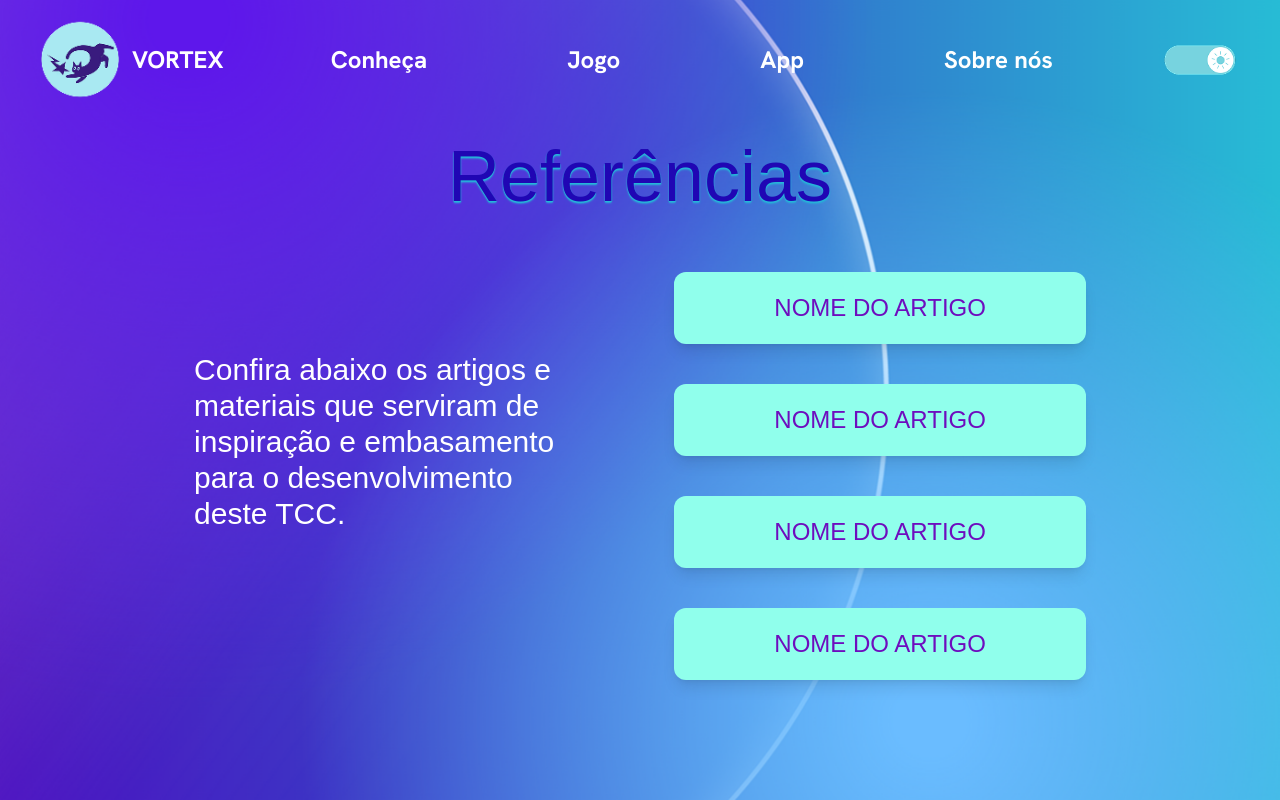
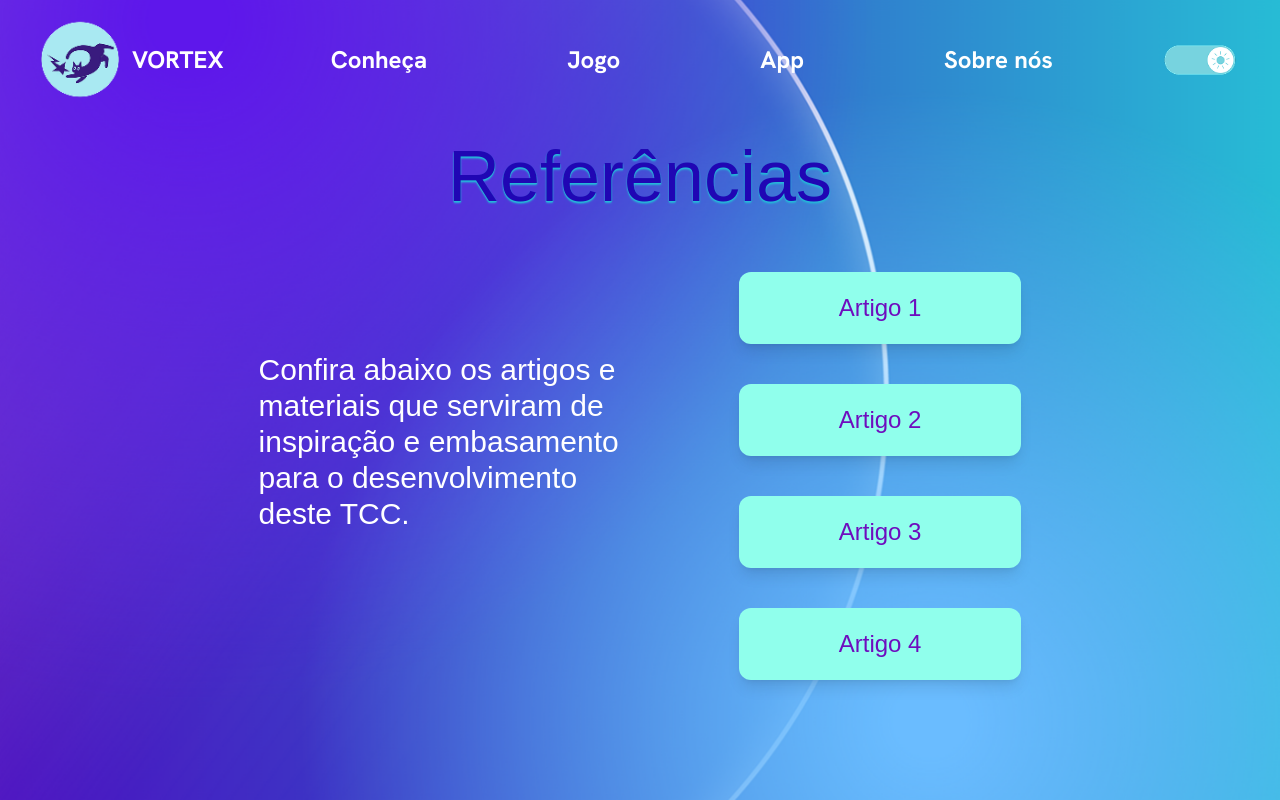
Before and after one commit to projetovortex/vortex, a React (Vite) app: page /Referencias in a window 1280 px wide. Built offline with nearby package versions, Linux system fonts and the light colour scheme.

Commit message:
artigos linkados

```diff
--- a/src/pages/Referencias.jsx
+++ b/src/pages/Referencias.jsx
@@ -20,11 +20,11 @@ export function Referencias() {
                         deste TCC.</p>
 
 
-                    <div className="flex flex-col text-purple-button text-2xl gap-10 lg:pt-10 pt-5">
-                        <button className="shadow-lg cursor-pointer bg-cyan-button lg:px-25 lg:py-5 p-5 rounded-xl">NOME DO ARTIGO</button>
-                        <button className="shadow-lg cursor-pointer bg-cyan-button lg:px-25 lg:py-5 p-5 rounded-xl">NOME DO ARTIGO</button>
-                        <button className="shadow-lg cursor-pointer bg-cyan-button lg:px-25 lg:py-5 p-5 rounded-xl">NOME DO ARTIGO</button>
-                        <button className="shadow-lg cursor-pointer bg-cyan-button lg:px-25 lg:py-5 p-5 rounded-xl">NOME DO ARTIGO</button>
+                    <div className="flex flex-col text-purple-button text-2xl gap-10 lg:pt-10 pt-5 text-center">
+                        <a href="https://drive.google.com/file/d/1ppSs5_S4tTNmkMXYQBJZp-F4W0L30Wqa/view?usp=sharing" className="shadow-lg cursor-pointer bg-cyan-button lg:px-25 lg:py-5 p-5 rounded-xl">Artigo 1</a>
+                        <a href="https://drive.google.com/file/d/1NA_RGfFDtmQ79hLmy-62tpLtvy_arQGp/view?usp=sharing" className="shadow-lg cursor-pointer bg-cyan-button lg:px-25 lg:py-5 p-5 rounded-xl">Artigo 2</a>
+                        <a href="https://drive.google.com/file/d/1qRg0KGx91pLhhW-NgcJC5BeLoPchqpi8/view?usp=sharing" className="shadow-lg cursor-pointer bg-cyan-button lg:px-25 lg:py-5 p-5 rounded-xl">Artigo 3</a>
+                        <a href="https://drive.google.com/file/d/1HnKx-Lf40ca-s3O5n7s9YK2ZyScie7NA/view?usp=sharing" className="shadow-lg cursor-pointer bg-cyan-button lg:px-25 lg:py-5 p-5 rounded-xl">Artigo 4</a>
                     </div>
                 </div>
             </div>
```
